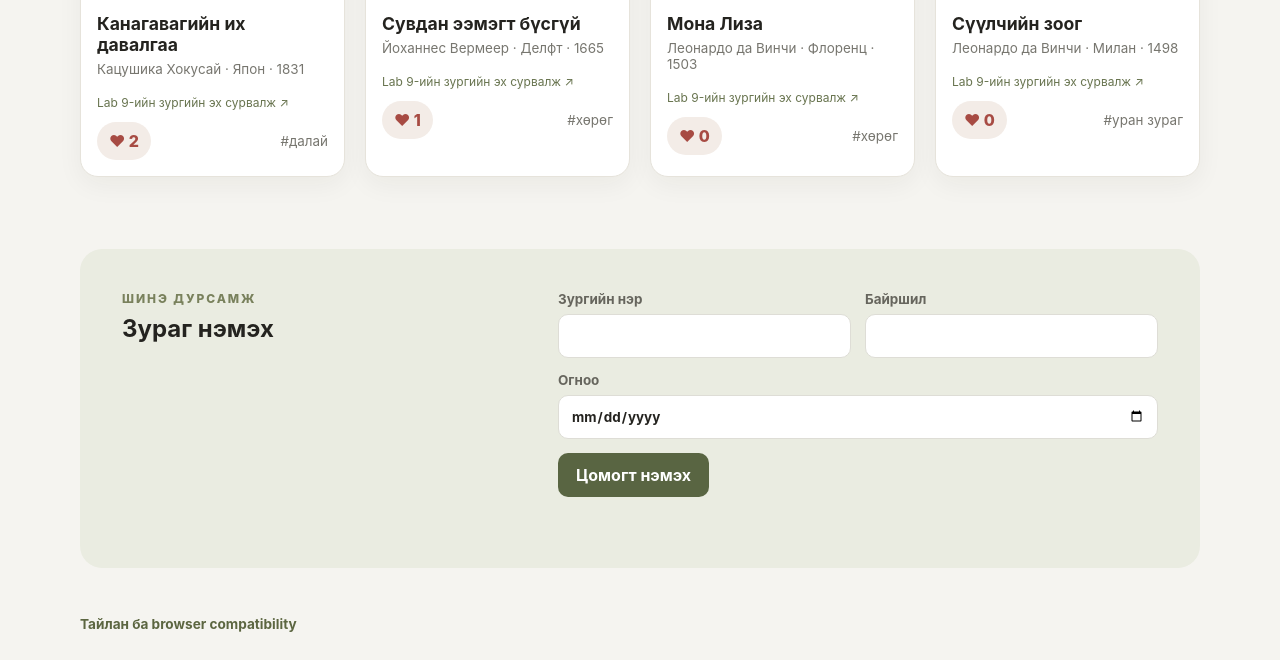
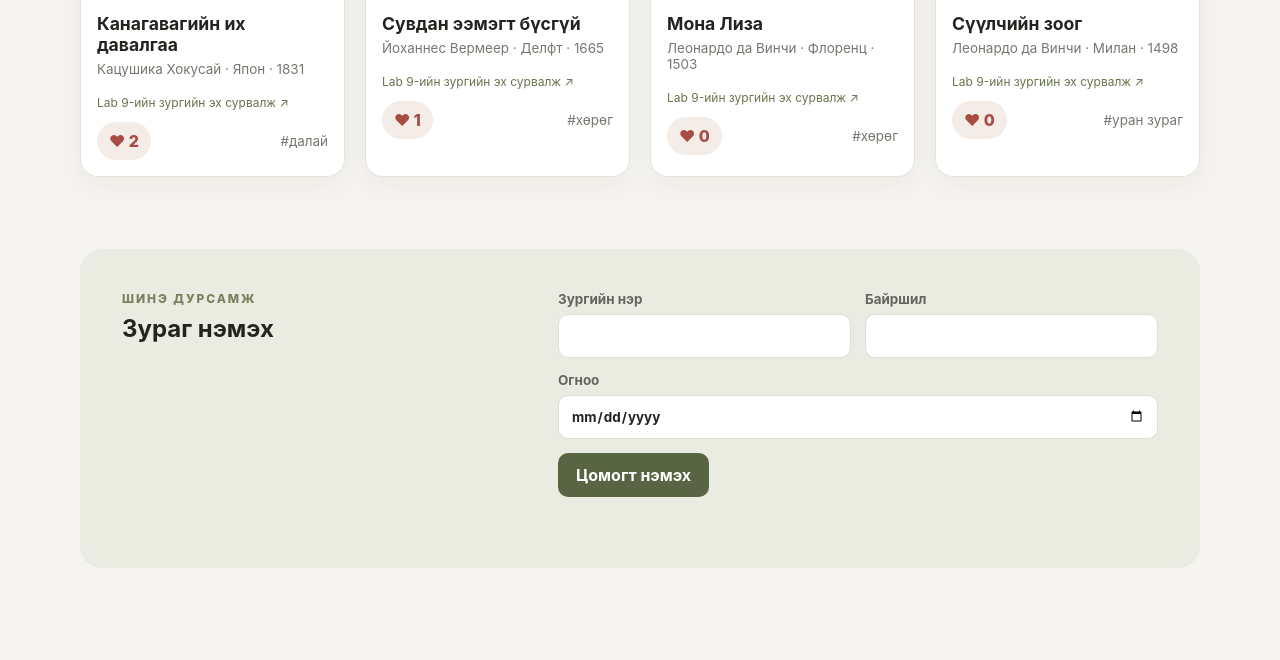
Before and after one commit to garid-dev/lab10, a website with bundled scripts: page index.html in a window 1280 px wide. Shown: the part 982-1642 px from the top of the page. After the commit the page ends 1598 px from the top, so only its background shows below. Built offline with nearby package versions, Linux system fonts and the light colour scheme.

Commit message:
Remove footer with lab report link
Removed footer section with link to lab report.

```diff
--- a/index.html
+++ b/index.html
@@ -65,9 +65,6 @@
           </div>
         </form>
       </section>
-      <footer>
-        <a href="lab10-report.md">Тайлан ба browser compatibility</a>
-      </footer>
     </main>
   </body>
 </html>
```
